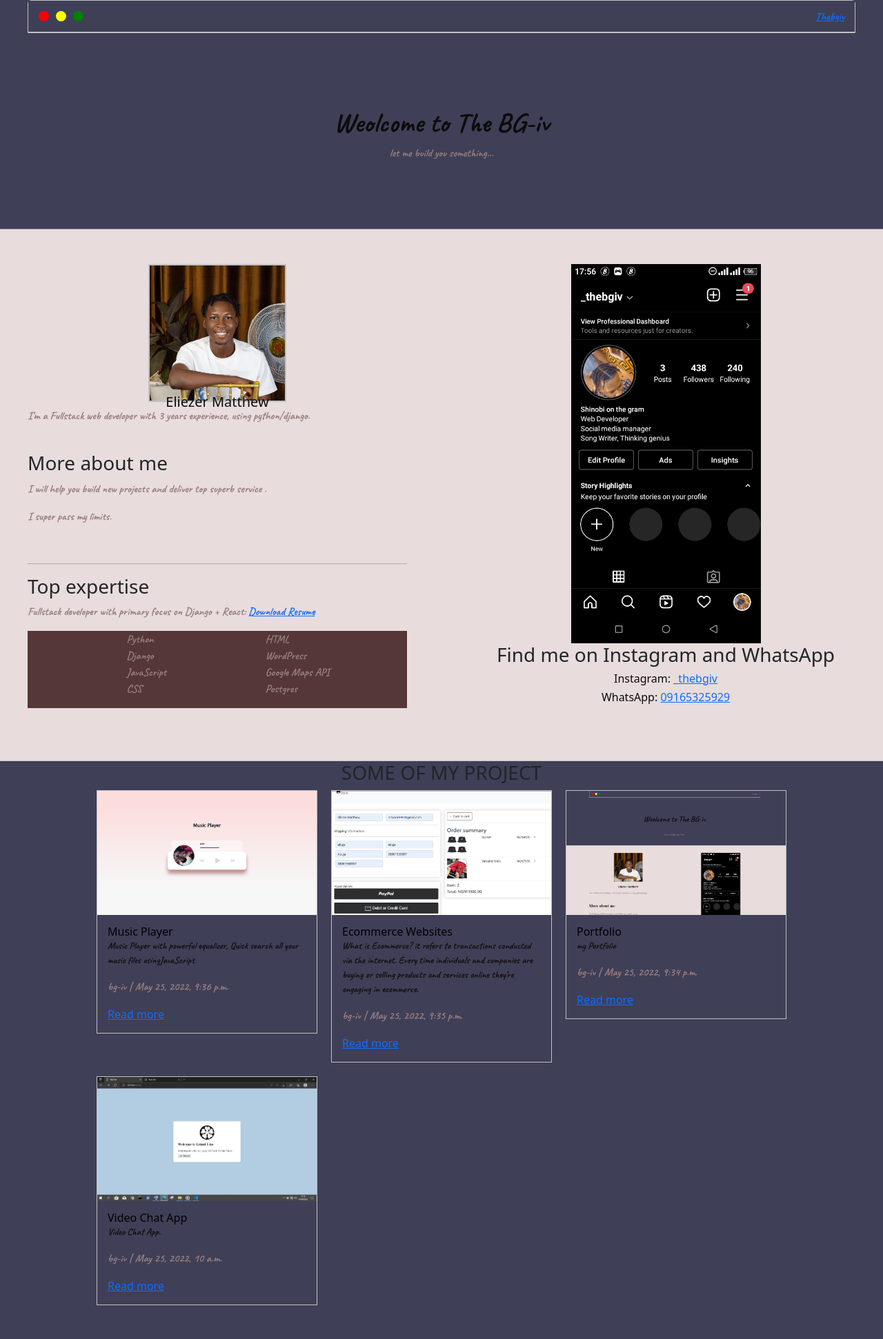
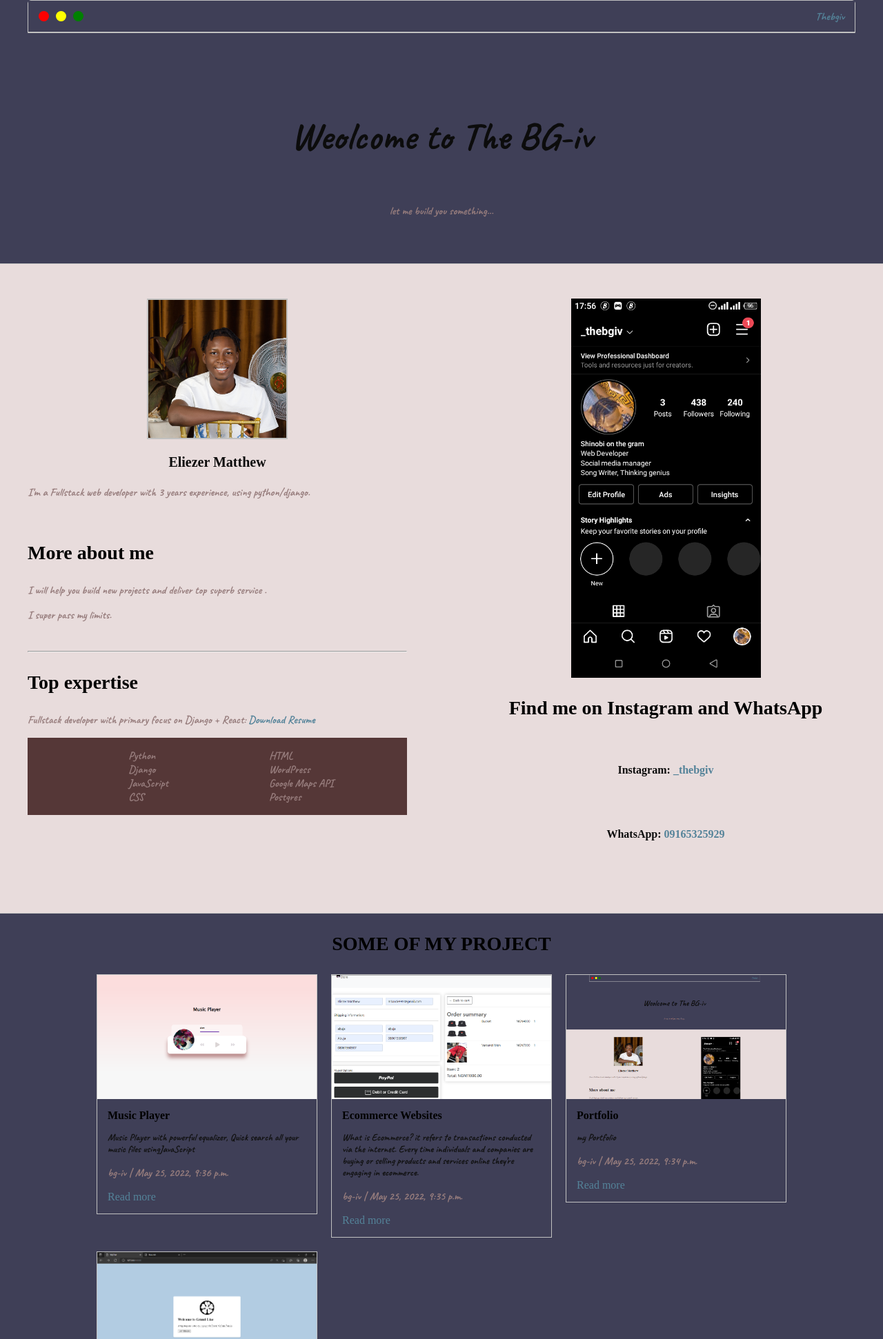
Before and after one commit to BillGates-IV/nene, a Django app: page / in a window 1280 px wide. Shown: the top 1942 px of the page at 69% size. Run offline with Django 4.2, Linux system fonts and the light colour scheme; data comes from the database, SQL or seed files in the repository.

Commit message:
first commit

```diff
--- a/base/templates/base/index.html
+++ b/base/templates/base/index.html
@@ -9,8 +9,8 @@
 
    <!--<link id="theme-style" rel="stylesheet" type="text/css" href="static/css/blue.css">-->
 
-    <link href="https://fonts.googleapis.com/icon?family=Material+Icons" rel="stylesheet">
-    <link href="https://cdn.jsdelivr.net/npm/bootstrap@5.0.0-beta1/dist/css/bootstrap.min.css" rel="stylesheet" integrity="sha384-giJF6kkoqNQ00vy+HMDP7azOuL0xtbfIcaT9wjKHr8RbDVddVHyTfAAsrekwKmP1" crossorigin="anonymous">
+
+  <!--   <link href="https://cdn.jsdelivr.net/npm/bootstrap@5.0.0-beta1/dist/css/bootstrap.min.css" rel="stylesheet" integrity="sha384-giJF6kkoqNQ00vy+HMDP7azOuL0xtbfIcaT9wjKHr8RbDVddVHyTfAAsrekwKmP1" crossorigin="anonymous"> -->
 <link rel="preconnect" href="https://fonts.googleapis.com">
   <!-- Favicons -->
 <link href="{% static 'images/bg.png' %}" rel="icon">
```
